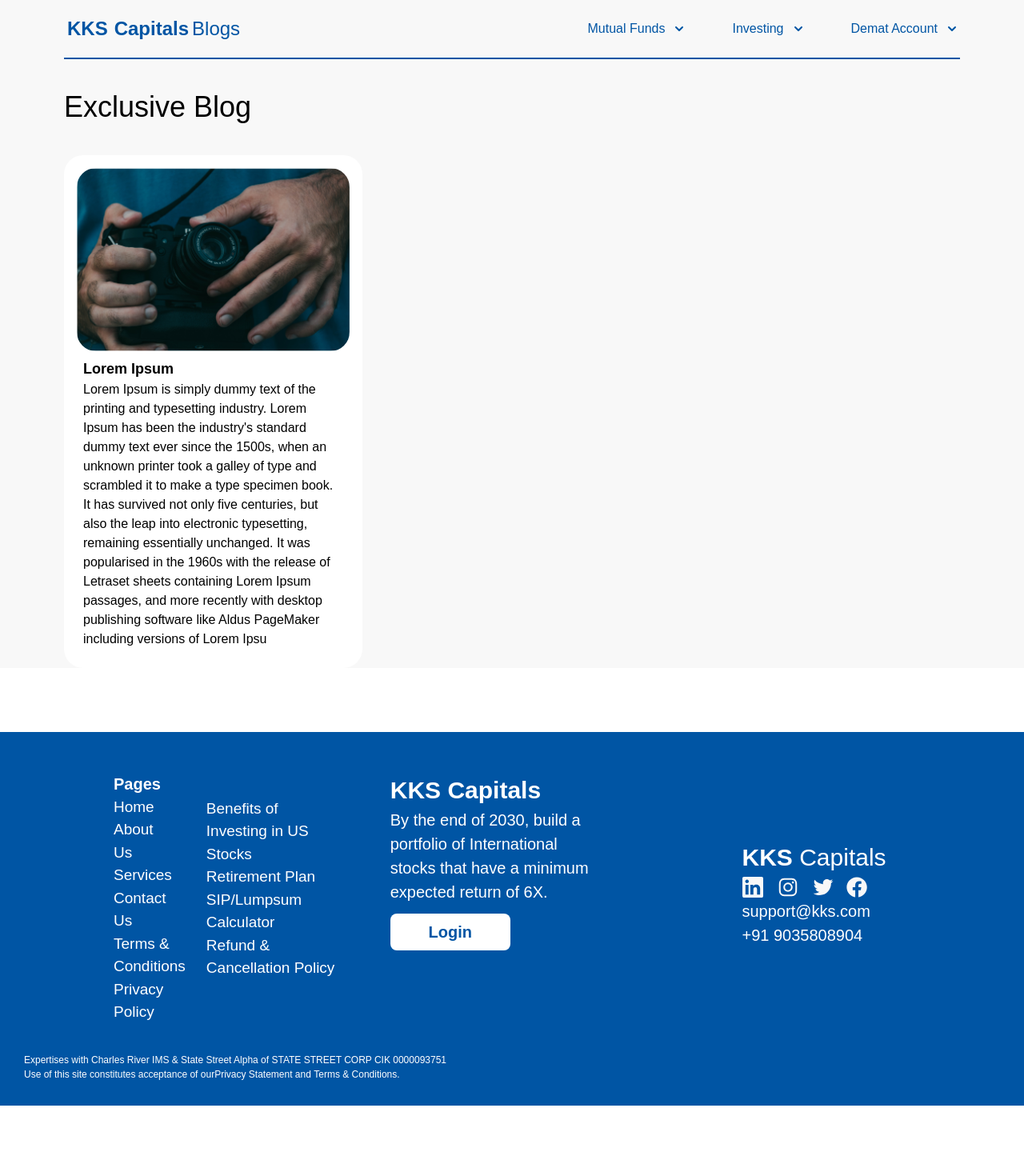
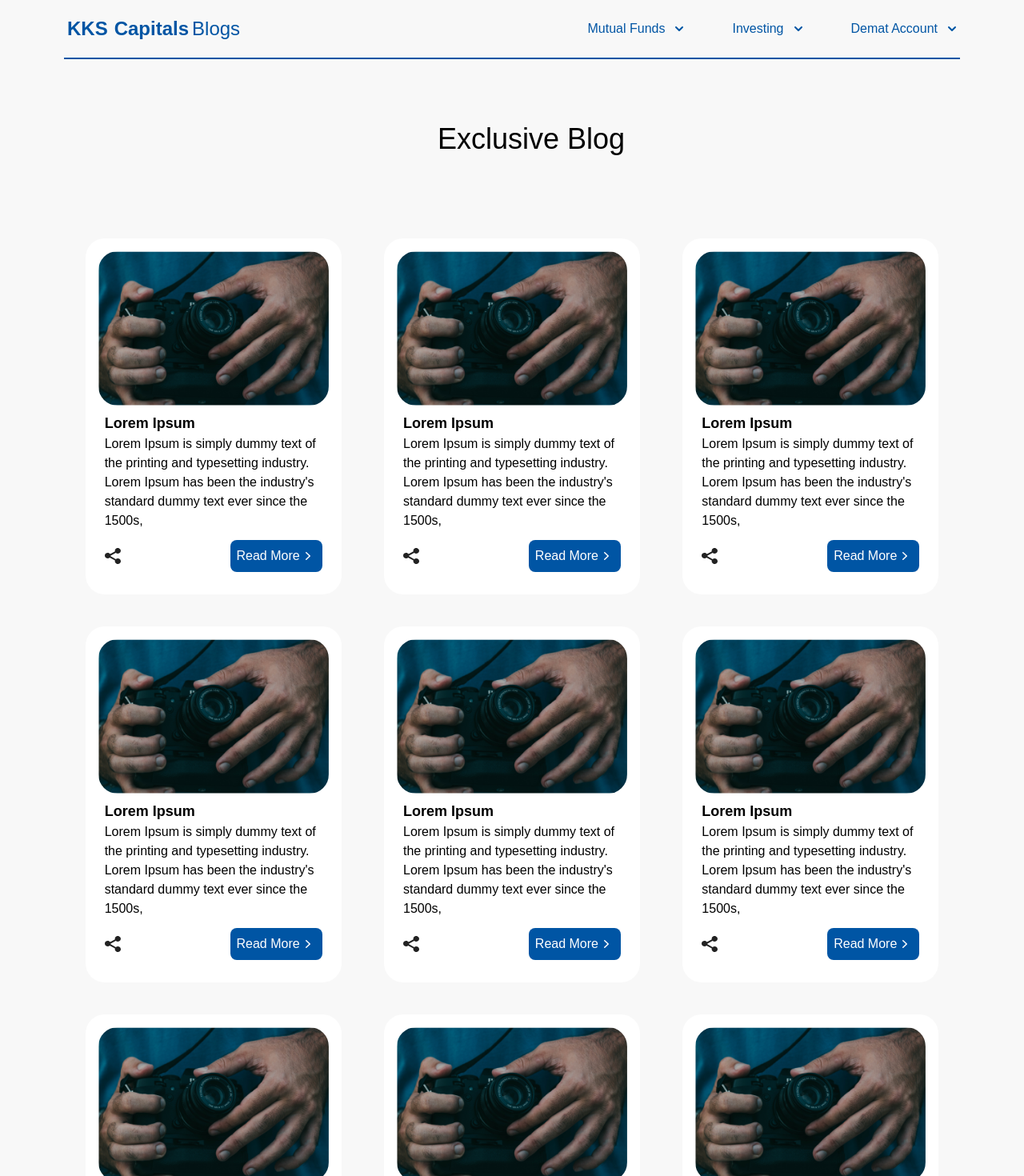
Before and after one commit to Aswanthachu/Blog-nextjs-wordpress, a Next.js app: page / in a window 1280 px wide. Shown: the top 1470 px of the page at 80% size. Before the commit the page ends 1382 px from the top, so only its background shows below. Built offline with nearby package versions, Linux system fonts and the light colour scheme.

Commit message:
home page design completed.

```diff
--- a/src/components/BlogCard.jsx
+++ b/src/components/BlogCard.jsx
@@ -1,8 +1,14 @@
 import Image from "next/image";
+import Button from "./Button";
+
+import { ChevronRightIcon } from "@heroicons/react/20/solid";
 
 const BlogCard = () => {
+    const handleClick=()=>{
+        console.log("hiii");
+    }
   return (
-    <div className="p-4 rounded-3xl bg-white max-w-sm">
+    <div className="p-4 rounded-3xl bg-white max-w-xs">
       <div className="">
         <img
           src="/images/test1.png"
@@ -12,17 +18,15 @@
       </div>
       <div className="my-2 px-2">
         <h1 className="text-lg font-semibold">Lorem Ipsum</h1>
-        <p>
+        <p className="text-base">
           Lorem Ipsum is simply dummy text of the printing and typesetting
           industry. Lorem Ipsum has been the industry's standard dummy text ever
-          since the 1500s, when an unknown printer took a galley of type and
-          scrambled it to make a type specimen book. It has survived not only
-          five centuries, but also the leap into electronic typesetting,
-          remaining essentially unchanged. It was popularised in the 1960s with
-          the release of Letraset sheets containing Lorem Ipsum passages, and
-          more recently with desktop publishing software like Aldus PageMaker
-          including versions of Lorem Ipsu
+          since the 1500s,
         </p>
+        <div className="my-3 flex justify-between">
+          <Image src="/svgs/ShareIcon.svg" alt="share" width="20" height="20" />
+          <Button text="Read More" onClick={handleClick} className={`bg-darkBlue p-2 text-white rounded-lg flex items-center`} Icon={ChevronRightIcon}/>
+        </div>
       </div>
     </div>
   );
--- /dev/null
+++ b/src/components/Button.js
@@ -0,0 +1,10 @@
+const Button = ({ className, onClick, text, Icon }) => {
+  return (
+    <button className={className} onClick={onClick}>
+      {text}
+      <Icon className="w-5 h-5"/>
+    </button>
+  );
+};
+
+export default Button;
--- a/src/components/Footer.jsx
+++ b/src/components/Footer.jsx
@@ -3,29 +3,29 @@
 
 const Footer = () => {
   return (
-    <footer className="container-full  bg-darkBlue py-[10px]  md:p-[30px] px-3 mt-20">
+    <footer className="container-full  bg-darkBlue py-[10px]  md:p-[30px] px-3">
       <div className=" md:py-[10px] lg:pr-[60px] lg:py-[20px] flex justify-evenly flex-col-reverse md:flex-row ml-5 md:ml-0 ">
         <div className=" text-[20px] text-white flex justify-between md:justify-start flex-col w-[100%]  sm:flex-row  lg:w-[75%] lg:mr-[110px]">
           <div className="w-[50%] flex flex-col lg:flex-row justify-start">
             <div className="mt-2 md:mt-0 lg:ml-28">
-              <h5 className="font-semibold ">Pages</h5>
+              <h5 className="">Pages</h5>
               <ul className="font-extralight text-[19px] w-[80%]">
-                <li className="hover-underline-animation">
+                <li >
                   <Link href="/">Home</Link>
                 </li>
-                <li className=" hover-underline-animation">
+                <li >
                   <Link href="/about">About Us</Link>
                 </li>
-                <li className=" hover-underline-animation">
+                <li >
                   <Link href="/services">Services</Link>
                 </li>
-                <li className=" hover-underline-animation">
+                <li >
                   <Link href="/contact">Contact Us</Link>
                 </li>
-                <li className=" hover-underline-animation">
+                <li >
                   <Link href="/terms-conditions">Terms & Conditions</Link>
                 </li>
-                <li className=" hover-underline-animation">
+                <li >
                   <Link href="/privacy-policy">Privacy Policy</Link>
                 </li>
               </ul>
@@ -33,18 +33,18 @@
             <div className="flex font-extralight text-[15px] lg:ml-5 lg:mt-8">
               <div>
                 <ul className="font-extralight text-[19px]">
-                  <li className=" hover-underline-animation">
+                  <li >
                     <Link href="/benefits-of-us-stocks">
                       Benefits of Investing in US Stocks
                     </Link>
                   </li>
-                  <li className=" hover-underline-animation">
+                  <li >
                     <Link href="/retirement-plan">Retirement Plan</Link>
                   </li>
-                  <li className=" hover-underline-animation">
+                  <li >
                     <Link href="/sip">SIP/Lumpsum Calculator</Link>
                   </li>
-                  <li className="hover-underline-animation">
+                  <li >
                     <Link href="/refund-cancellation-policy">
                       Refund & Cancellation Policy
                     </Link>
--- a/src/components/ListItem.jsx
+++ b/src/components/ListItem.jsx
@@ -1,6 +1,6 @@
 import { Fragment } from "react";
 import { Menu, Transition } from "@headlessui/react";
-import { CheckIcon, ChevronUpDownIcon } from "@heroicons/react/20/solid";
+
 import Link from "next/link";
 
 const ListItem = ({ itemname, data }) => {
--- a/src/pages/index.js
+++ b/src/pages/index.js
@@ -1,12 +1,44 @@
+import Button from "@/components/Button";
 import BlogCard from "../components/BlogCard";
+
+import { ChevronRightIcon } from "@heroicons/react/20/solid";
+
+
 export default function Home() {
+  const handleClick = () => {
+    console.log("hiii");
+  };
+
   return (
-    <main className="w-full border-t-2 border-darkBlue">
-      <div className="max-w-7xl mx-auto my-10">
-        <h1 className="text-4xl font-medium my-10">Exclusive Blog</h1>
-        <div className="w-full grid grid-cols-1 md:grid-cols-2 lg:grid-cols-3">
-        <BlogCard />
+    <main className="w-full border-t-2 border-darkBlue pb-10">
+      <div className="max-w-7xl mx-auto mt-10 flex flex-col items-center gap-16">
+        <h1 className="text-xl font-semibold md:text-4xl md:font-medium my-10 lg:ml-12">
+          Exclusive Blog
+        </h1>
+        <div className="w-full inline-grid grid-cols-1 md:grid-cols-2 lg:grid-cols-3 gap-y-10 place-items-center">
+          <BlogCard />
+          <BlogCard />
+          <BlogCard />
+          <BlogCard />
+          <BlogCard />
+          <BlogCard />
+          <BlogCard />
+          <BlogCard />
+          <BlogCard />
+          <BlogCard />
+          <BlogCard />
+          <BlogCard />
+          <BlogCard />
+          <BlogCard />
+          <BlogCard />
+          <BlogCard />
         </div>
+        <Button
+          text="Explore"
+          className={`bg-darkBlue flex items-center text-white p-3 rounded-lg`}
+          onClick={handleClick}
+          Icon={ChevronRightIcon}
+        />
       </div>
     </main>
   );
```
Also changed, not shown: public/svgs/ShareIcon.svg (added).
